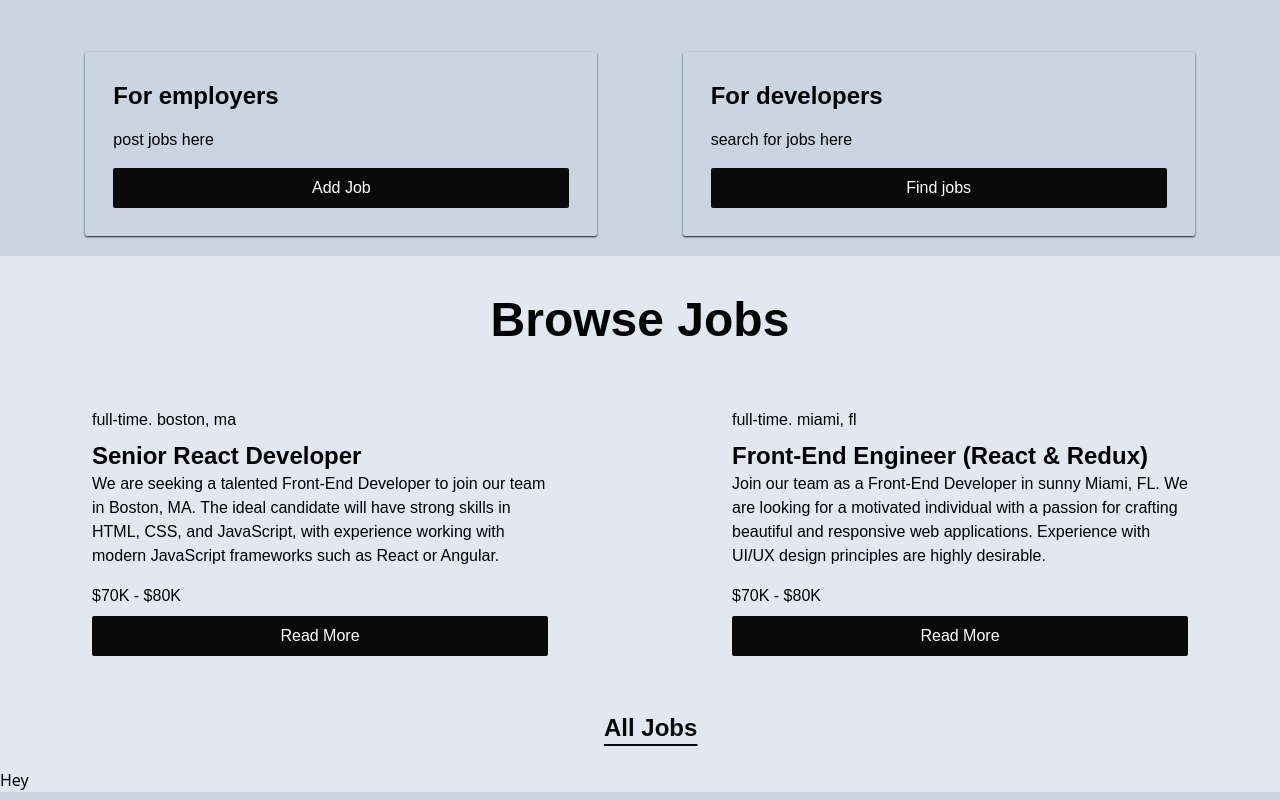
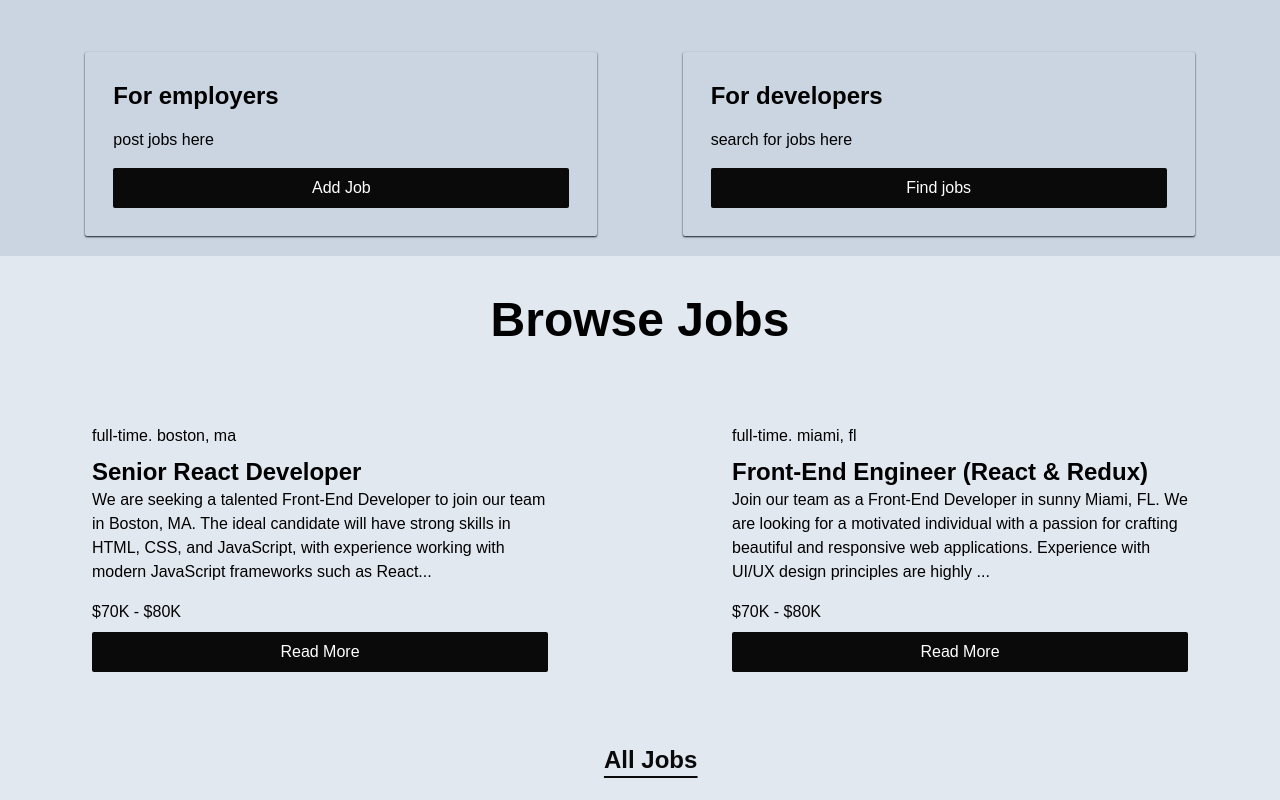
Before and after one commit to micahasowata/reacty, a React (Vite) app: page / in a window 1280 px wide. Shown: the part 412-1212 px from the top of the page. Built offline with nearby package versions, Linux system fonts and the light colour scheme; a web font is replaced by a local one.

Commit message:
refactor: display a part of the job description

```diff
--- a/src/App.jsx
+++ b/src/App.jsx
@@ -35,7 +35,6 @@ const App = () => {
 						<a href="/">All Jobs</a>
 					</button>
 				</div>
-				<p>Hey</p>
 			</div>
 		</>
 	);
--- a/src/components/JobCard.jsx
+++ b/src/components/JobCard.jsx
@@ -1,12 +1,22 @@
+import { useState } from "react";
+
 const JobCard = ({ job }) => {
+	const [showFullDescription, setShowFullDescription] = useState(false);
+
+	let description = job.description;
+
+	if (!showFullDescription) {
+		description = description.substring(0, 223);
+	}
+
 	return (
-		<div className="font-rethink flex flex-col py-8 px-7 w-2/5 h-2/5 rounded-sm">
+		<div className="font-rethink flex flex-col py-8 px-7 my-4 w-2/5 h-2/5 rounded-sm">
 			<sup className="font-medium text-base">
 				{job.type.toString().toLowerCase()}.{" "}
 				{job.location.toString().toLowerCase()}
 			</sup>
 			<h3 className="font-semibold text-2xl">{job.title}</h3>
-			<p className="font-light pb-2">{job.description}</p>
+			<p className="font-light pb-2">{description}...</p>
 			<p className="font-medium py-2">{job.salary}</p>
 			<button
 				type="submit"
```
